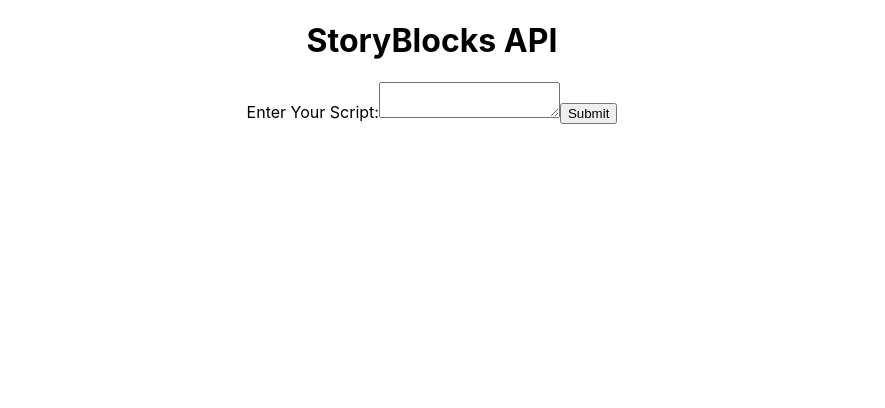
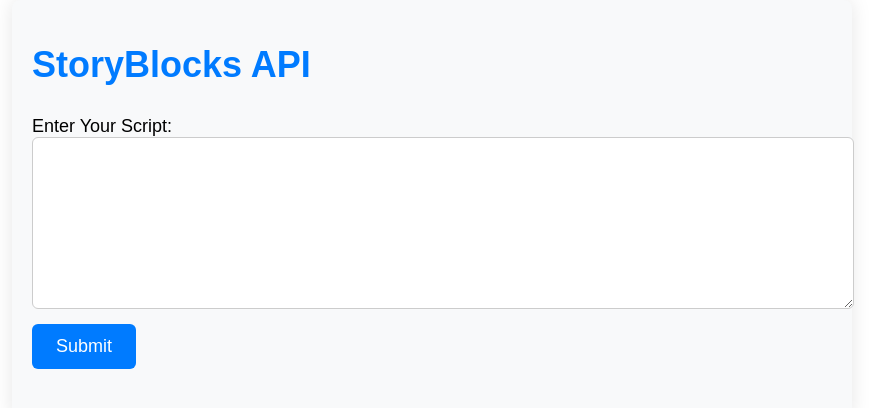
Before and after one commit to y-emam/storyblocks-api, a React (Create React App) app: page / in a window 1280 px wide. Shown: the top 408 px of the page, without its empty margins (208-1093 px from the left). Built offline with nearby package versions, Linux system fonts and the light colour scheme.

Commit message:
Finshed styling

```diff
--- a/src/App.css
+++ b/src/App.css
@@ -1,5 +1,11 @@
 .App {
-  text-align: center;
+  font-family: Arial, sans-serif;
+  max-width: 800px;
+  margin: 0 auto;
+  padding: 20px;
+  background-color: #f8f9fa;
+  border-radius: 8px;
+  box-shadow: 0px 0px 20px rgba(0, 0, 0, 0.1);
 }
 
 .App-logo {
--- a/src/Pages/Home/Home.css
+++ b/src/Pages/Home/Home.css
@@ -0,0 +1,62 @@
+h1 {
+  font-size: 36px;
+  margin-bottom: 30px;
+  color: #007bff;
+}
+
+/* Form styles */
+form {
+  margin-bottom: 30px;
+}
+
+label {
+  display: block;
+  margin-bottom: 10px;
+  font-size: 18px;
+}
+
+textarea {
+  width: 100%;
+  height: 150px;
+  padding: 10px;
+  border: 1px solid #ccc;
+  border-radius: 6px;
+  font-size: 16px;
+}
+
+input[type="submit"] {
+  background-color: #007bff;
+  color: #fff;
+  border: none;
+  padding: 12px 24px;
+  font-size: 18px;
+  border-radius: 6px;
+  cursor: pointer;
+  transition: background-color 0.3s ease;
+}
+
+input[type="submit"]:hover {
+  background-color: #0056b3;
+}
+
+/* List styles */
+ul {
+  list-style: none;
+  padding: 0;
+}
+
+h3 {
+  font-size: 24px;
+  margin-bottom: 20px;
+  color: #007bff;
+}
+
+a {
+  color: #007bff;
+  text-decoration: none;
+  transition: color 0.3s ease;
+}
+
+a:hover {
+  color: #0056b3;
+}
```
